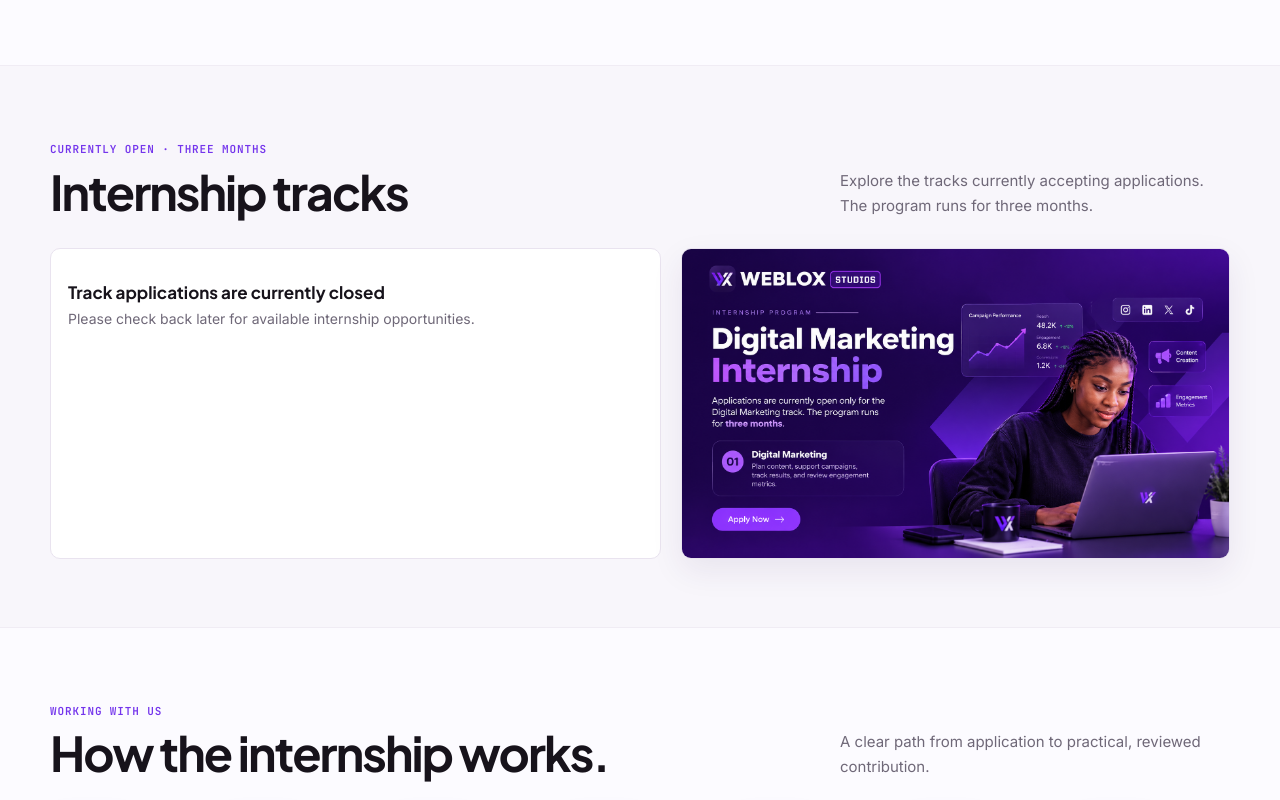
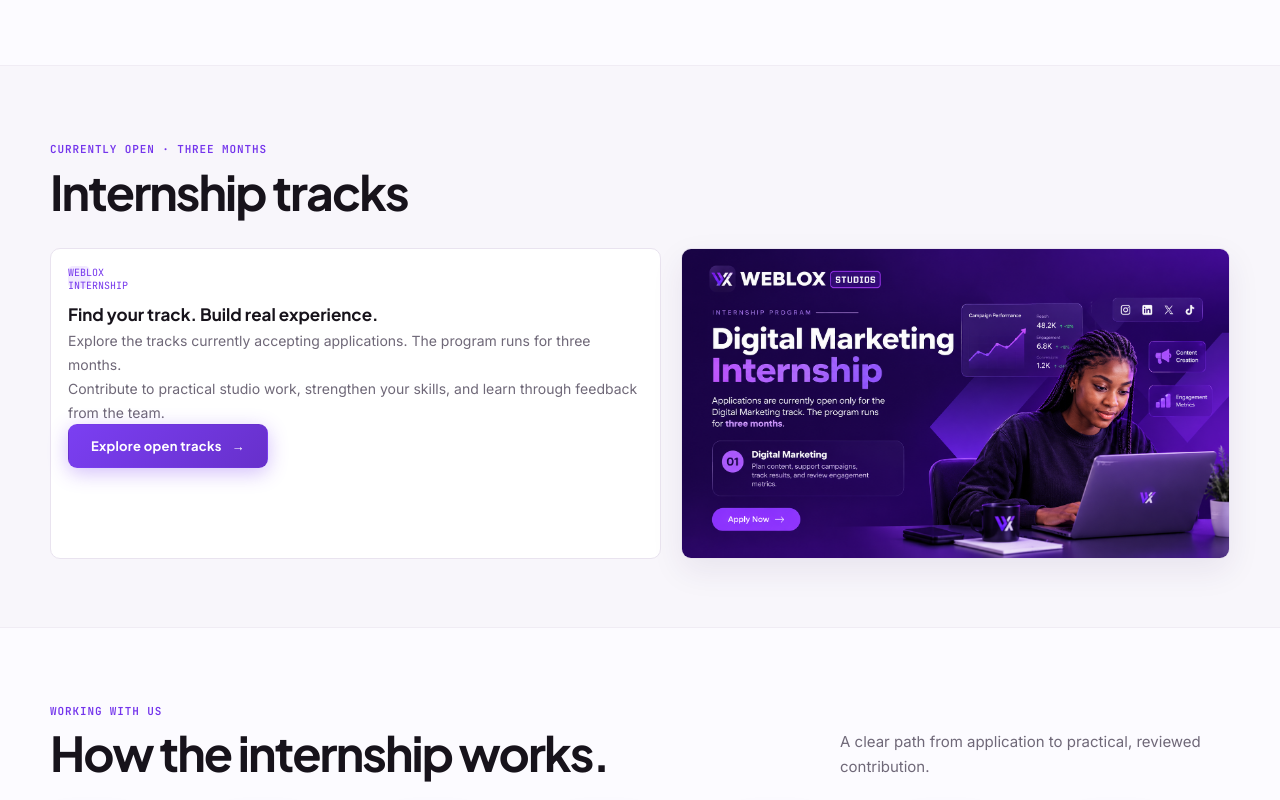
Before and after one commit to BrianE-Dev/WEBLOX-studios, a React (Vite) app: page /internship in a window 1280 px wide. Shown: the part 980-1780 px from the top of the page. Built offline with nearby package versions, Linux system fonts and the light colour scheme; no server answers.

Commit message:
Improve internship tracks introduction card

```diff
--- a/src/internship-page.jsx
+++ b/src/internship-page.jsx
@@ -49,7 +49,7 @@
     <SiteHeader ctaHref="/internship/apply" activeHref="/internship" />
     <section className="internship-hero"><div><span className="eyebrow">WEBLOX INTERNSHIP PROGRAM</span><h1>Build. Learn. <em>Ship.</em></h1><p>A three-month program for emerging professionals contributing to practical studio work across product, technology, design, growth, and operations.</p><div className="internship-actions"><a className="button" href="/internship/apply">Apply for Internship <span>↗</span></a><a className="button secondary" href="#work">See how it works <span>↓</span></a></div></div><div className="internship-hero-console"><div><i /><i /><i /><span>WEBLOX CORE INTERNSHIP · LIVE</span><b>CONNECTED</b></div><small>STUDIO WORKFLOW</small><strong>System online</strong><code>Practical work · reviewed growth<br />Internship contribution active</code><small>PROGRAM TRACKS</small><strong>{tracks.length ? `${tracks.length} open ${tracks.length === 1 ? 'track' : 'tracks'}` : 'Track options'}</strong><code>◈ Practical contribution <b>ACTIVE</b><br />◈ Venture Studio <b>IN PROGRESS</b></code></div></section>
     <section className="internship-section" id="work"><div className="internship-section-heading"><div><span className="eyebrow">WHY WEBLOX</span><h2>Learn inside the work.</h2></div><p>The program is designed around practical contribution — not simulated classroom exercises.</p></div><div className="internship-card-grid">{benefits.map(([number, title, copy]) => <article key={number}><small>{number}</small><h3>{title}</h3><p>{copy}</p></article>)}</div></section>
-    <section className="internship-section internship-shade"><div className="internship-section-heading"><div><span className="eyebrow">CURRENTLY OPEN · THREE MONTHS</span><h2>Internship tracks</h2></div><p>Explore the tracks currently accepting applications. The program runs for three months.</p></div><div className="internship-tracks-layout"><div className="internship-card-grid">{tracks.length ? tracks.map((track, index) => <article key={track.id}><small>{String(index + 1).padStart(2, '0')}</small><h3>{track.name}</h3><p>{trackDescriptions[track.name] || 'Contribute to practical studio work and help build products that solve real problems.'}</p></article>) : <article><h3>Track applications are currently closed</h3><p>Please check back later for available internship opportunities.</p></article>}</div><a className="internship-track-ad-link" href="#internship-apply" aria-label="Apply for the WEBLOX internship"><img className="internship-track-ad" src="/assets/internship-marketing-ad.png" alt="Digital Marketing Internship at WEBLOX Studios. Click to apply." loading="lazy" decoding="async" /></a></div></section>
+    <section className="internship-section internship-shade"><div className="internship-section-heading"><div><span className="eyebrow">CURRENTLY OPEN · THREE MONTHS</span><h2>Internship tracks</h2></div></div><div className="internship-tracks-layout"><div className="internship-card-grid"><article className="internship-tracks-intro-card"><small>WEBLOX INTERNSHIP</small><h3>Find your track. Build real experience.</h3><p>Explore the tracks currently accepting applications. The program runs for three months.</p><p>Contribute to practical studio work, strengthen your skills, and learn through feedback from the team.</p><a className="button" href="/internship/apply">Explore open tracks <span>→</span></a></article></div><a className="internship-track-ad-link" href="#internship-apply" aria-label="Apply for the WEBLOX internship"><img className="internship-track-ad" src="/assets/internship-marketing-ad.png" alt="Digital Marketing Internship at WEBLOX Studios. Click to apply." loading="lazy" decoding="async" /></a></div></section>
     <section className="internship-section" id="process"><div className="internship-section-heading"><div><span className="eyebrow">WORKING WITH US</span><h2>How the internship works.</h2></div><p>A clear path from application to practical, reviewed contribution.</p></div><div className="internship-steps">{steps.map((step, index) => <article key={step}><b>{String(index + 1).padStart(2, '0')}</b><h3>{step}</h3><p>{['Submit an application and share your experience.', 'We review your application and fit.', 'Selected interns receive program onboarding.', 'Contribute to practical studio work.', 'Share regular progress and check-ins.', 'Receive feedback and keep building.', 'Complete your work and receive a certificate.'][index]}</p></article>)}</div><div className="internship-review-grid"><article><span className="eyebrow">DAILY REVIEW</span><h3>Twice-a-day check-in.</h3><p>Morning: set your focus. Evening: send a clear end-of-day update.</p></article><article><span className="eyebrow">PROGRESS REVIEW</span><h3>Weekly performance feedback.</h3><p>Weekly evaluations cover attendance, task completion, quality of work, communication, initiative, and collaboration.</p></article></div></section>
     <CertificateSample />
     <section className="internship-apply" id="internship-apply"><div><span className="eyebrow">APPLICATIONS</span><h2>Apply for the WEBLOX<br /> Internship Program</h2><p>Ready to contribute to real work and build practical experience? Complete the application form and tell us where you can add value at WEBLOX.</p><a className="button" href="/internship/apply">Apply for Internship <span>↗</span></a><small>Applications are reviewed by the WEBLOX team.</small></div></section>
```
